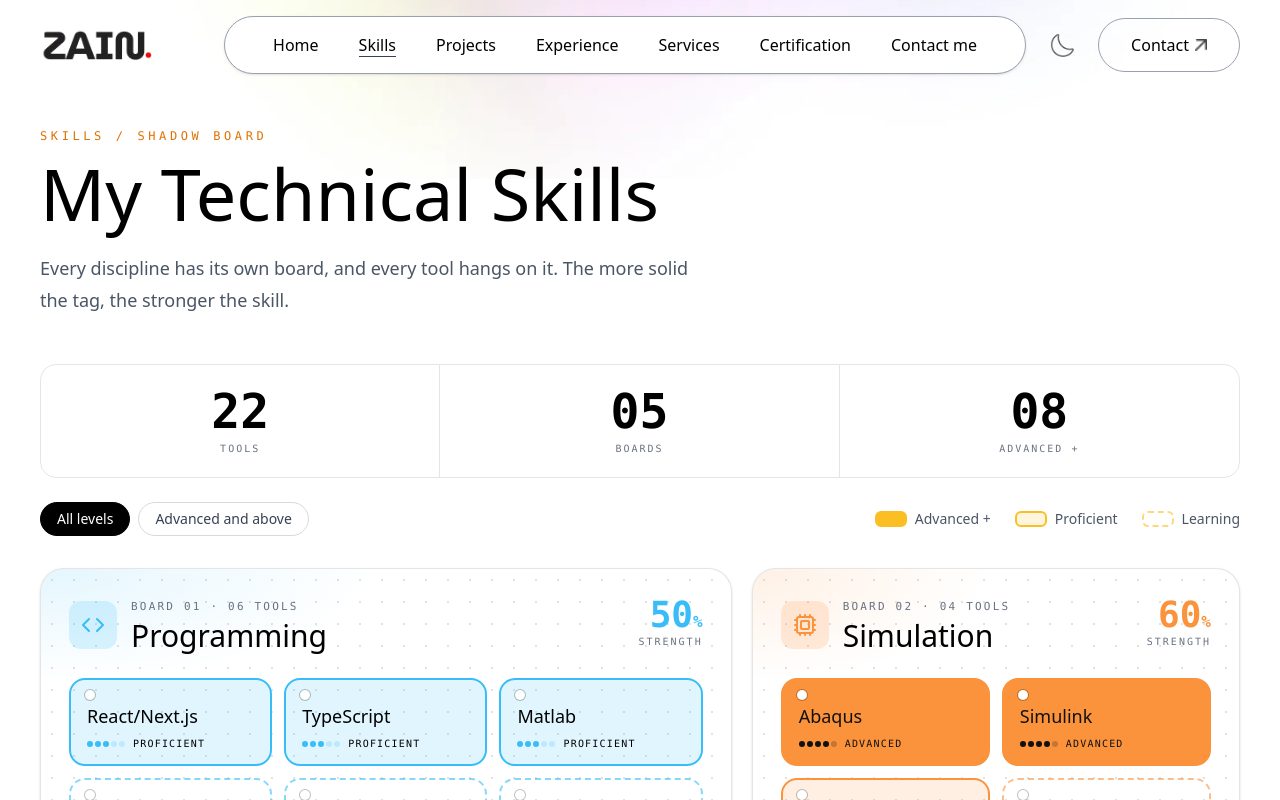
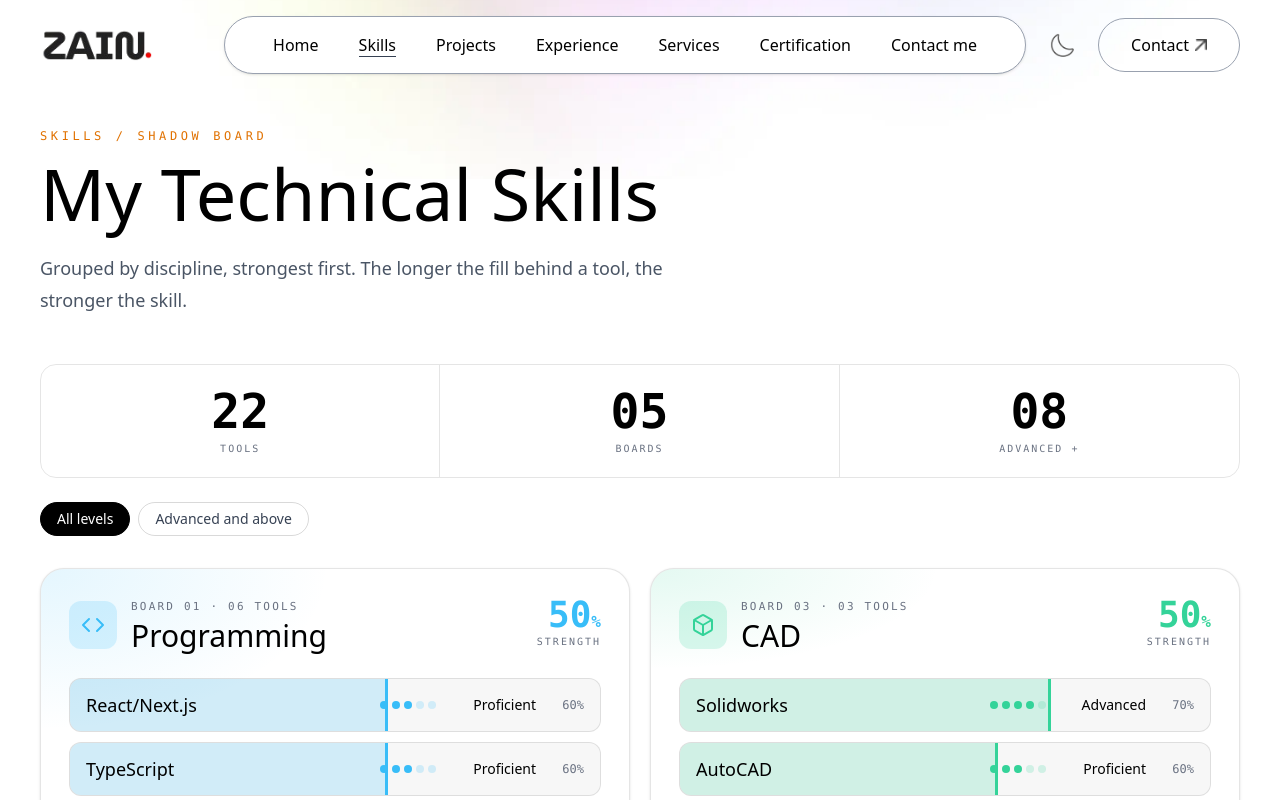
Before and after one commit to syedzainalii/portfolio, a Next.js app in the folder client/: page /skills in a window 1280 px wide. Shown: the top 800 px of the page. Built offline with nearby package versions, Linux system fonts and the light colour scheme; a web font is replaced by a local one.

Commit message:
better arrangement

```diff
--- a/client/app/Components/SkillsPage.jsx
+++ b/client/app/Components/SkillsPage.jsx
@@ -12,9 +12,6 @@ const skillIcons = {
   wrench: Wrench,
 };
 
-// Width of each board on large screens (12-column bento)
-const SPANS = ["lg:col-span-7", "lg:col-span-5", "lg:col-span-4", "lg:col-span-4", "lg:col-span-4"];
-
 const pad = (n) => String(n).padStart(2, "0");
 
 function levelOf(n) {
@@ -25,75 +22,50 @@ function levelOf(n) {
   return { label: "Basic", pips: 1 };
 }
 
-// strong = solid, mid = outlined, low = dashed and faded
-function tierOf(n) {
-  if (n >= 70) return "strong";
-  if (n >= 55) return "mid";
-  return "low";
-}
-
-/* ---------- One hanging tool tag ---------- */
-function Tag({ skill, accent, dim }) {
+/* ---------- One tool row: the fill behind it is the skill level ---------- */
+function ToolRow({ skill, accent, dim }) {
   const lvl = levelOf(skill.level);
-  const tier = tierOf(skill.level);
-
-  const style =
-    tier === "strong"
-      ? { backgroundColor: accent, borderColor: accent, color: "#111" }
-      : tier === "mid"
-      ? { backgroundColor: `${accent}26`, borderColor: accent }
-      : { borderColor: `${accent}99`, borderStyle: "dashed" };
 
   return (
     <li
-      className={`relative min-w-0 rounded-2xl border-2 px-4 pb-3 pt-6 transition-all duration-300 motion-reduce:transition-none ${
-        dim ? "opacity-20 grayscale" : "hover:-translate-y-1 hover:shadow-lg"
-      } ${tier === "low" ? "text-gray-600 dark:text-white/65" : ""}`}
-      style={style}
+      className={`relative overflow-hidden rounded-xl border border-black/10 bg-black/[0.03] transition-all duration-300 dark:border-white/15 dark:bg-white/[0.04] motion-reduce:transition-none ${
+        dim ? "opacity-25 grayscale" : "hover:-translate-y-0.5 hover:shadow-md"
+      }`}
     >
-      {/* Peg hole */}
+      {/* The level fill */}
       <span
         aria-hidden
-        className="absolute left-3.5 top-2.5 h-2.5 w-2.5 rounded-full bg-white ring-1 ring-black/25 dark:bg-darkHover dark:ring-white/30"
+        className="absolute inset-y-0 left-0"
+        style={{
+          width: `${skill.level}%`,
+          backgroundColor: `${accent}33`,
+          borderRight: `3px solid ${accent}`,
+        }}
       />
 
-      <p className="break-words font-Ovo text-lg leading-6">{skill.name}</p>
+      <div className="relative flex items-center justify-between gap-3 px-4 py-3.5">
+        <p className="min-w-0 break-words text-lg font-medium leading-6">{skill.name}</p>
 
-      <div className="mt-2 flex items-center gap-2">
-        <span aria-hidden className="flex gap-0.5">
+        <div className="flex shrink-0 items-center gap-3">
+          <span aria-hidden className="hidden gap-1 sm:flex">
             {[0, 1, 2, 3, 4].map((p) => (
               <span
                 key={p}
-              className="h-1.5 w-1.5 rounded-full"
+                className="h-2 w-2 rounded-full"
                 style={{
-                backgroundColor: tier === "strong" ? "#111" : accent,
-                opacity: p < lvl.pips ? 1 : 0.22,
+                  backgroundColor: accent,
+                  opacity: p < lvl.pips ? 1 : 0.2,
                 }}
               />
             ))}
           </span>
-        <span className="font-mono text-[10px] uppercase leading-4 tracking-[0.12em]">
-          {lvl.label}
+          <span className="w-[5.5rem] text-right text-sm font-medium leading-5">{lvl.label}</span>
+          <span className="w-9 text-right font-mono text-xs tabular-nums text-gray-500 dark:text-white/55">
+            {skill.level}%
           </span>
         </div>
+      </div>
     </li>
-  );
-}
-
-/* ---------- Legend swatch ---------- */
-function Swatch({ kind, label }) {
-  const base = "inline-block h-4 w-8 rounded-md border-2";
-  const style =
-    kind === "strong"
-      ? { backgroundColor: "#fbbf24", borderColor: "#fbbf24" }
-      : kind === "mid"
-      ? { backgroundColor: "#fbbf2426", borderColor: "#fbbf24" }
-      : { borderColor: "#fbbf2499", borderStyle: "dashed" };
-  return (
-    <span className="inline-flex items-center gap-2 text-sm leading-5 text-gray-600 dark:text-white/65">
-      <span aria-hidden className={base} style={style} />
-      {label}
-    </span>
   );
 }
 
@@ -131,8 +103,8 @@ export default function SkillsExplorer() {
           My Technical Skills
         </h1>
         <p className="mt-5 max-w-2xl text-base leading-7 text-gray-600 dark:text-white/65 sm:text-lg sm:leading-8">
-          Every discipline has its own board, and every tool hangs on it. The more solid the tag,
-          the stronger the skill.
+          Grouped by discipline, strongest first. The longer the fill behind a tool, the stronger
+          the skill.
         </p>
       </header>
 
@@ -154,9 +126,8 @@ export default function SkillsExplorer() {
         ))}
       </dl>
 
-      {/* ===== Controls + legend ===== */}
-      <div className="mt-6 flex flex-col gap-4 lg:flex-row lg:items-center lg:justify-between">
-        <div className="flex flex-wrap gap-2">
+      {/* ===== Level toggle ===== */}
+      <div className="mt-6 flex flex-wrap gap-2">
         <button type="button" aria-pressed={!strongOnly} onClick={() => setStrongOnly(false)} className={chip(!strongOnly)}>
           All levels
         </button>
@@ -165,35 +136,19 @@ export default function SkillsExplorer() {
         </button>
       </div>
 
-        <div className="flex flex-wrap items-center gap-x-6 gap-y-2" aria-label="How to read the tags">
-          <Swatch kind="strong" label="Advanced +" />
-          <Swatch kind="mid" label="Proficient" />
-          <Swatch kind="low" label="Learning" />
-        </div>
-      </div>
-
-      {/* ===== Boards ===== */}
-      <div className="mt-8 grid gap-5 lg:grid-cols-12">
+      {/* ===== Boards: two even columns with no gaps ===== */}
+      <div className="mt-8 columns-1 gap-5 lg:columns-2">
         {zones.map((z) => (
           <section
             key={z.title}
             aria-labelledby={`board-${z.index}`}
-            className={`relative min-w-0 overflow-hidden rounded-3xl border border-black/10 bg-white p-5 shadow-sm dark:border-white/15 dark:bg-darkHover sm:p-7 ${
-              SPANS[z.index] ?? "lg:col-span-6"
-            }`}
-            style={{
-              backgroundImage:
-                "radial-gradient(circle, rgba(120,120,120,0.22) 1.2px, transparent 1.5px)",
-              backgroundSize: "22px 22px",
-            }}
+            className="relative mb-5 break-inside-avoid overflow-hidden rounded-3xl border border-black/10 bg-white p-5 shadow-sm dark:border-white/15 dark:bg-darkHover sm:p-7"
           >
             {/* Colour wash from the corner */}
             <div
               aria-hidden
               className="pointer-events-none absolute inset-0"
-              style={{
-                background: `radial-gradient(70% 50% at 0% 0%, ${z.accent}22, transparent 70%)`,
-              }}
+              style={{ background: `radial-gradient(70% 45% at 0% 0%, ${z.accent}22, transparent 70%)` }}
             />
 
             {/* Board header */}
@@ -216,7 +171,10 @@ export default function SkillsExplorer() {
               </div>
 
               <div className="shrink-0 text-right">
-                <p className="font-mono text-3xl font-semibold leading-8 tabular-nums sm:text-4xl sm:leading-9" style={{ color: z.accent }}>
+                <p
+                  className="font-mono text-3xl font-semibold leading-8 tabular-nums sm:text-4xl sm:leading-9"
+                  style={{ color: z.accent }}
+                >
                   {z.avg}
                   <span className="text-base">%</span>
                 </p>
@@ -227,14 +185,9 @@ export default function SkillsExplorer() {
             </header>
 
             {/* Tools */}
-            <ul className="relative mt-6 grid grid-cols-2 gap-3 sm:grid-cols-3 lg:grid-cols-[repeat(auto-fill,minmax(9.5rem,1fr))]">
+            <ul className="relative mt-6 space-y-2.5">
               {z.skills.map((s) => (
-                <Tag
-                  key={s.name}
-                  skill={s}
-                  accent={z.accent}
-                  dim={strongOnly && s.level < 70}
-                />
+                <ToolRow key={s.name} skill={s} accent={z.accent} dim={strongOnly && s.level < 70} />
               ))}
             </ul>
           </section>
```
Lines whose indentation alone changed are shown as unchanged.
